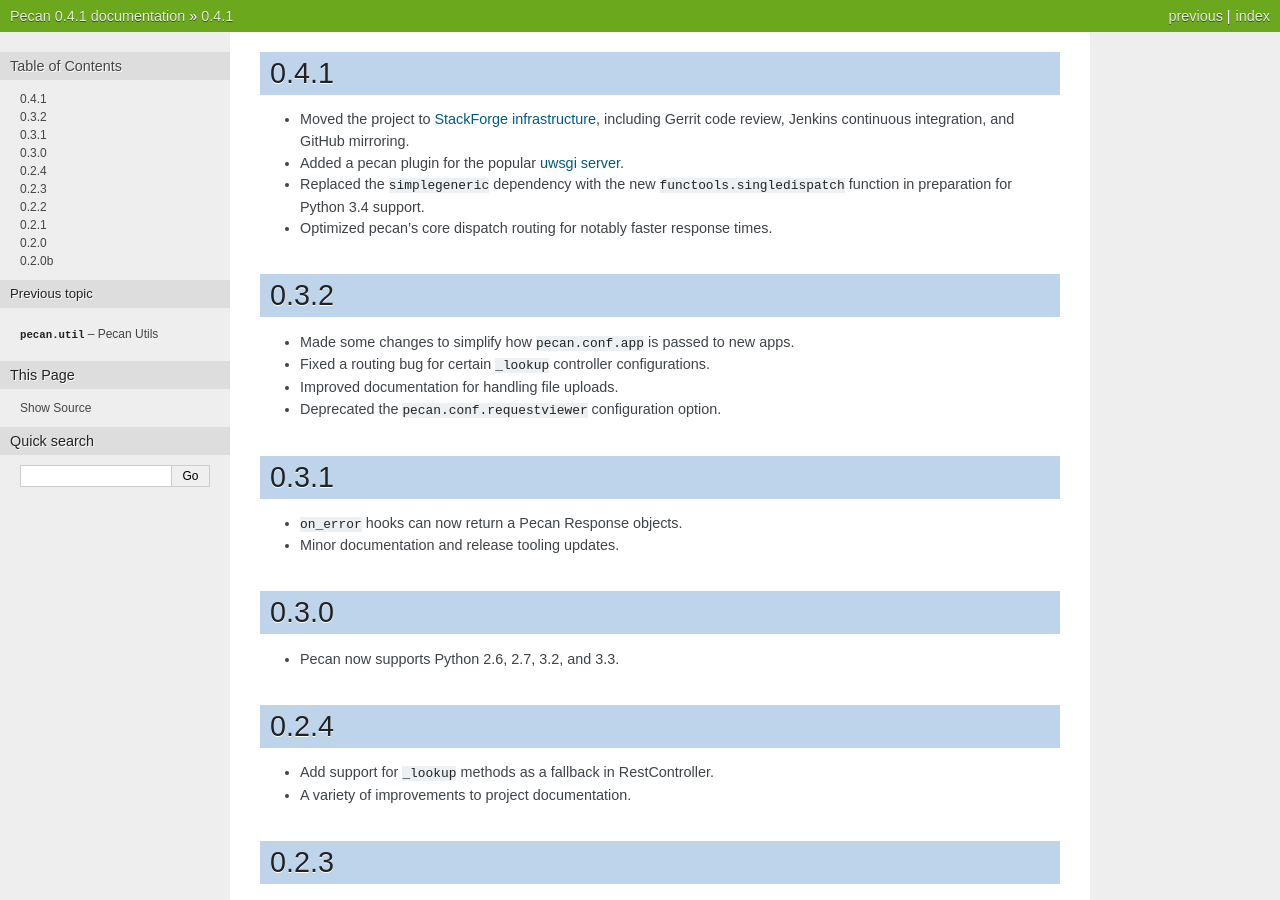
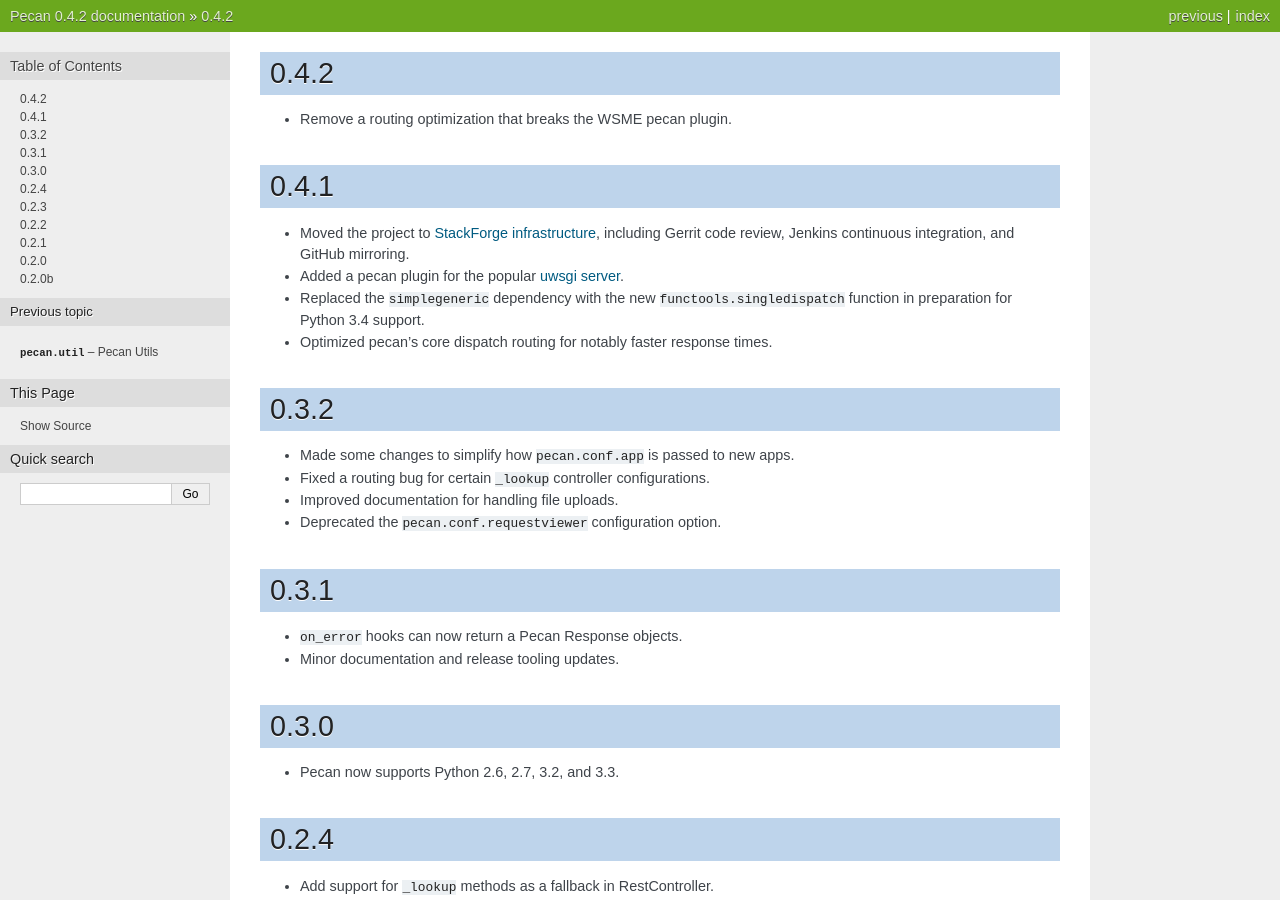
Before and after one commit to stackforge/pecan, a Sphinx documentation site: the page built from docs/source/changes.rst, in a window 1280 px wide and 900 px high. Built offline with Sphinx 7.4.7, drawn with Linux system fonts in a browser that asks for light colours; some of the changed text lies outside the part shown.

Commit message:
Version increment.
Change-Id: Ieb0de1a38c5d015a8df07da9e5df7a36b6214c51

```diff
--- a/docs/source/changes.rst
+++ b/docs/source/changes.rst
@@ -1,3 +1,7 @@
+0.4.2
+=====
+* Remove a routing optimization that breaks the WSME pecan plugin.
+
 0.4.1
 =====
 * Moved the project to `StackForge infrastructure
--- a/setup.py
+++ b/setup.py
@@ -2,7 +2,7 @@
 
 from setuptools import setup, find_packages
 
-version = '0.4.1'
+version = '0.4.2'
 
 #
 # determine requirements
```
